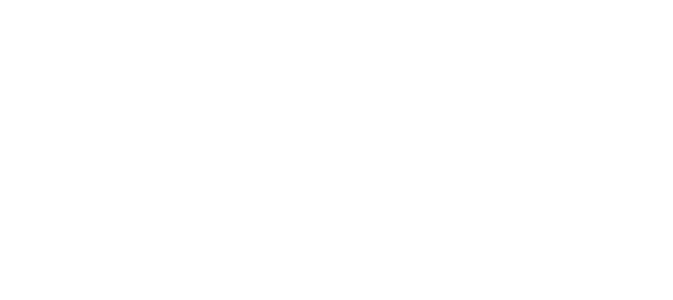
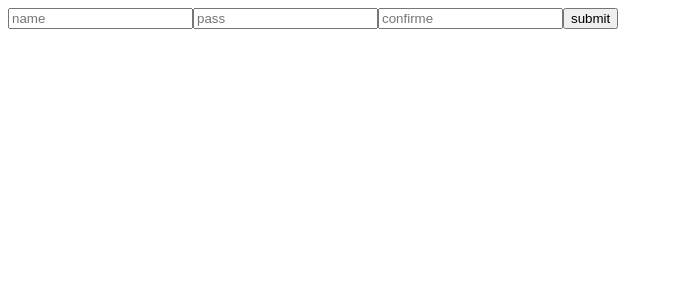
Before and after one commit to hugostanley/slack-app, a React (Create React App) app: page / in a window 1280 px wide. Shown: the top 300 px of the page, without its empty margins (0-673 px from the left). Built offline with nearby package versions, Linux system fonts and the light colour scheme.

Commit message:
Install axios library

```diff
--- a/package.json
+++ b/package.json
@@ -6,6 +6,7 @@
     "@testing-library/jest-dom": "^5.16.4",
     "@testing-library/react": "^13.3.0",
     "@testing-library/user-event": "^13.5.0",
+    "axios": "^0.27.2",
     "react": "^18.2.0",
     "react-dom": "^18.2.0",
     "react-scripts": "5.0.1",
--- a/src/App.js
+++ b/src/App.js
@@ -1,9 +1,40 @@
-import React, {useState} from "react";
+import React, {useEffect, useState} from "react";
+import Test from './components/Test'
+import axios from "axios";
 
 function App() {
-	const [state, setState] = useState(null)
+	const [name, setName] = useState('')
+	const [pass, setPass] = useState('')
+	const [confirm, setConfirm] = useState('')
+	const [good, setGood] = useState(false)
+	const [data, setData] = useState(null)
+	const handleSubmit = (e)=> {
+		e.preventDefault()
+		if(pass === confirm){
+			setGood(true)
+			setData({
+				"email": name,
+				"password": pass,
+				"password_confirmation": confirm
+			})
+		}
+	}
+	const postIt = (data)=> {
+		axios.post('http://206.189.91.54/api/v1/auth/', data).then(res=> console.log(res)).catch(err=> console.log(err))
+	}
+	useEffect(()=>{
+		if(data){
+			postIt(data)
+		}
+	}, [data])
   return (
     <div className="App">
+			<form onSubmit={handleSubmit}>
+				<input value={name} onChange={e=> setName(e.target.value)} placeholder='name'/>
+				<input value={pass} onChange={e=> setPass(e.target.value)} placeholder='pass'/>
+				<input value={confirm} onChange={e=> setConfirm(e.target.value)} placeholder='confirme'/>
+				<button type="submit">submit</button>
+			</form>
     </div>
   );
 }
--- /dev/null
+++ b/src/components/Test.jsx
@@ -0,0 +1,7 @@
+import React, {useState} from "react";
+
+const Test = ()=> {
+	return <div>Hello</div>
+}
+
+export default Test
```
Also changed, not shown: 2 other files (tests, documents, lock files or other folders).
